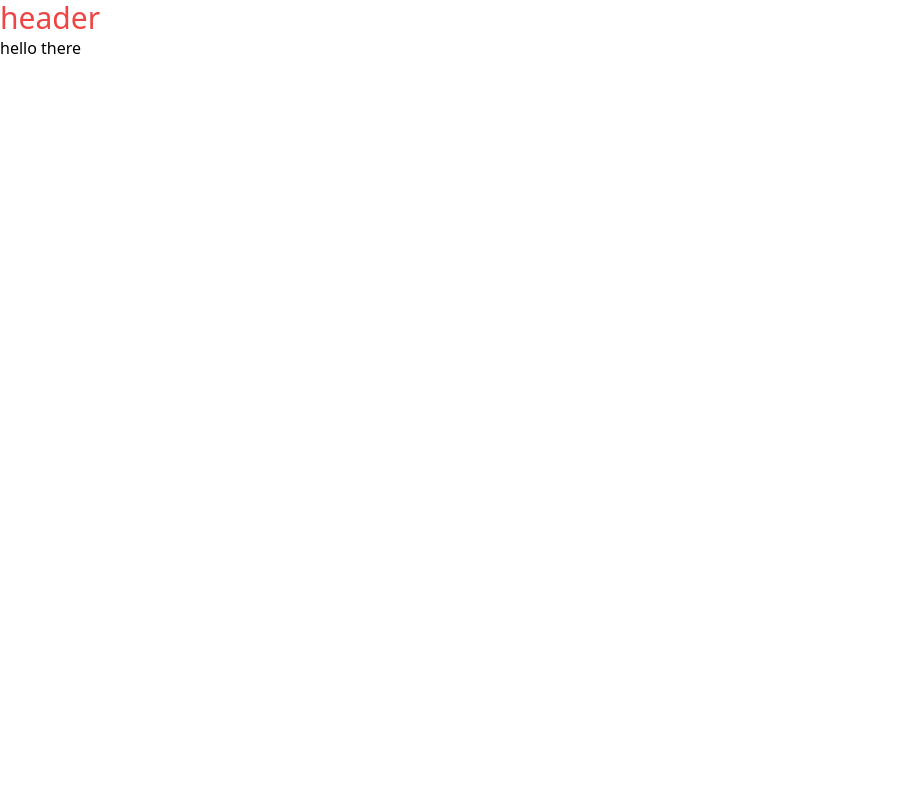
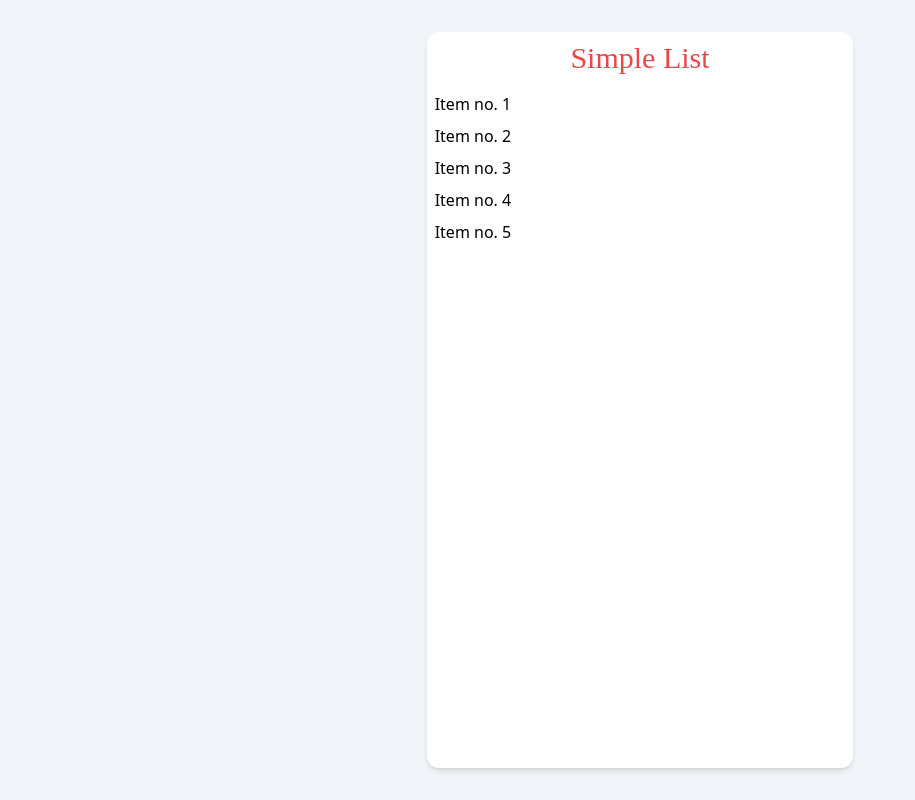
Before and after one commit to le-harivansh/simple-list-frontend, a Vue app: page / in a window 1280 px wide. Shown: the whole page, without its empty margins (0-915 px from the left). Built offline with nearby package versions, Linux system fonts and the light colour scheme; a web font is replaced by a local one.

Commit message:
feat: setup base items layout

```diff
--- a/src/App.vue
+++ b/src/App.vue
@@ -1,13 +1,31 @@
 <script setup lang="ts">
+import { reactive } from 'vue';
 import ListItem from './components/ListItem.vue';
+import { ListItem as Item } from './models/list-item';
+
+const listItems: Item[] = reactive([
+  new Item(1, "Item no. 1"),
+  new Item(2, "Item no. 2"),
+  new Item(3, "Item no. 3"),
+  new Item(4, "Item no. 4"),
+  new Item(5, "Item no. 5"),
+]);
 </script>
 
 <template>
-  <header>
-    <h1 class="text-red-500 text-3xl">header</h1>
-  </header>
+  <div class="w-screen h-screen flex justify-center py-8 bg-slate-100">
+    <div class="p-2 w-1/3 bg-white shadow-md rounded-xl">
+      <header>
+        <h1 class="text-red-500 text-3xl font-display text-center">Simple List</h1>
+      </header>
 
-  <main>
-    <ListItem title="hello there" />
-  </main>
+      <main class="pt-4 flex flex-col space-y-2">
+        <ListItem
+          v-for="item in listItems"
+          :key="item.id"
+          :title="item.title"
+        />
+      </main>
+    </div>
+  </div>
 </template>
```
